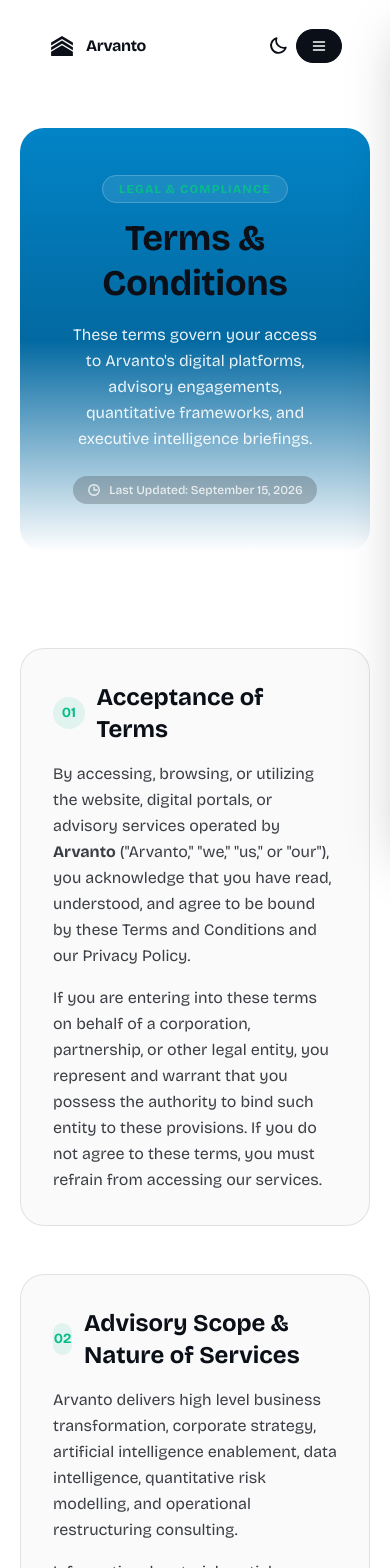
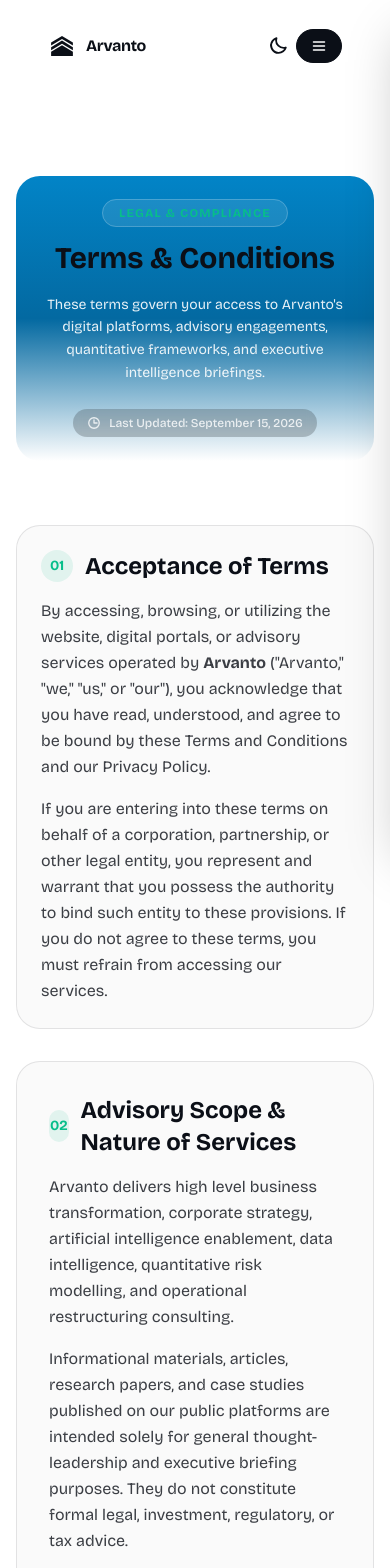
Before and after one commit to k-clinton/Arvanto, a Next.js app: page /terms-and-conditions in a window 390 px wide. Shown: the top 1568 px of the page. Built offline with nearby package versions, Linux system fonts and the light colour scheme.

Commit message:
feat: fix mobile view on T&Cs page

```diff
--- a/src/app/terms-and-conditions/page.tsx
+++ b/src/app/terms-and-conditions/page.tsx
@@ -12,17 +12,17 @@ export default function TermsAndConditionsPage() {
   const lastUpdated = "September 15, 2026";
 
   return (
-    <div className="py-16 bg-white dark:bg-black text-dark dark:text-white">
+    <div className="pt-28 sm:pt-32 pb-16 bg-white dark:bg-black text-dark dark:text-white">
       {/* Hero Banner */}
-      <div className="container max-w-8xl mx-auto px-5 2xl:px-0 mb-16">
-        <div className="bg-gradient-to-b from-skyblue via-lightskyblue dark:via-[#4298b0] to-white/10 dark:to-black/10 rounded-3xl p-12 md:p-20 text-center md:text-left relative overflow-hidden">
+      <div className="container max-w-8xl mx-auto px-4 sm:px-5 2xl:px-0 mb-12 sm:mb-16">
+        <div className="bg-gradient-to-b from-skyblue via-lightskyblue dark:via-[#4298b0] to-white/10 dark:to-black/10 rounded-3xl p-6 sm:p-12 md:p-20 text-center md:text-left relative overflow-hidden">
           <span className="text-xs uppercase tracking-widest text-primary font-bold bg-white/10 backdrop-blur-md px-4 py-1.5 rounded-full border border-white/20">
             Legal & Compliance
           </span>
-          <h1 className="text-4xl md:text-6xl font-bold mt-4 mb-4 leading-tight">
+          <h1 className="text-3xl sm:text-4xl md:text-6xl font-bold mt-4 mb-4 leading-tight">
             Terms & Conditions
           </h1>
-          <p className="text-base md:text-lg text-white/90 dark:text-dark/90 max-w-3xl leading-relaxed">
+          <p className="text-sm sm:text-base md:text-lg text-white/90 dark:text-dark/90 max-w-3xl leading-relaxed">
             These terms govern your access to Arvanto&apos;s digital platforms, advisory engagements, quantitative frameworks, and executive intelligence briefings.
           </p>
           <div className="mt-6 inline-flex items-center gap-2 text-xs font-medium text-white/80 bg-black/20 backdrop-blur-sm px-3.5 py-1.5 rounded-full">
@@ -33,10 +33,10 @@ export default function TermsAndConditionsPage() {
       </div>
 
       {/* Content Container */}
-      <div className="container max-w-5xl mx-auto px-5 2xl:px-0 py-8">
-        <div className="space-y-12 text-dark/80 dark:text-white/80 leading-relaxed">
+      <div className="container max-w-5xl mx-auto px-4 sm:px-5 2xl:px-0 py-4 sm:py-8">
+        <div className="space-y-8 sm:space-y-12 text-dark/80 dark:text-white/80 leading-relaxed">
           {/* Section 1 */}
-          <section className="p-8 md:p-10 rounded-3xl border border-dark/10 dark:border-white/10 bg-dark/[0.02] dark:bg-white/[0.02]">
+          <section className="p-6 sm:p-8 md:p-10 rounded-3xl border border-dark/10 dark:border-white/10 bg-dark/[0.02] dark:bg-white/[0.02]">
             <div className="flex items-center gap-3 mb-4">
               <div className="w-8 h-8 rounded-full bg-primary/10 text-primary flex items-center justify-center font-bold text-sm">
                 01
```
